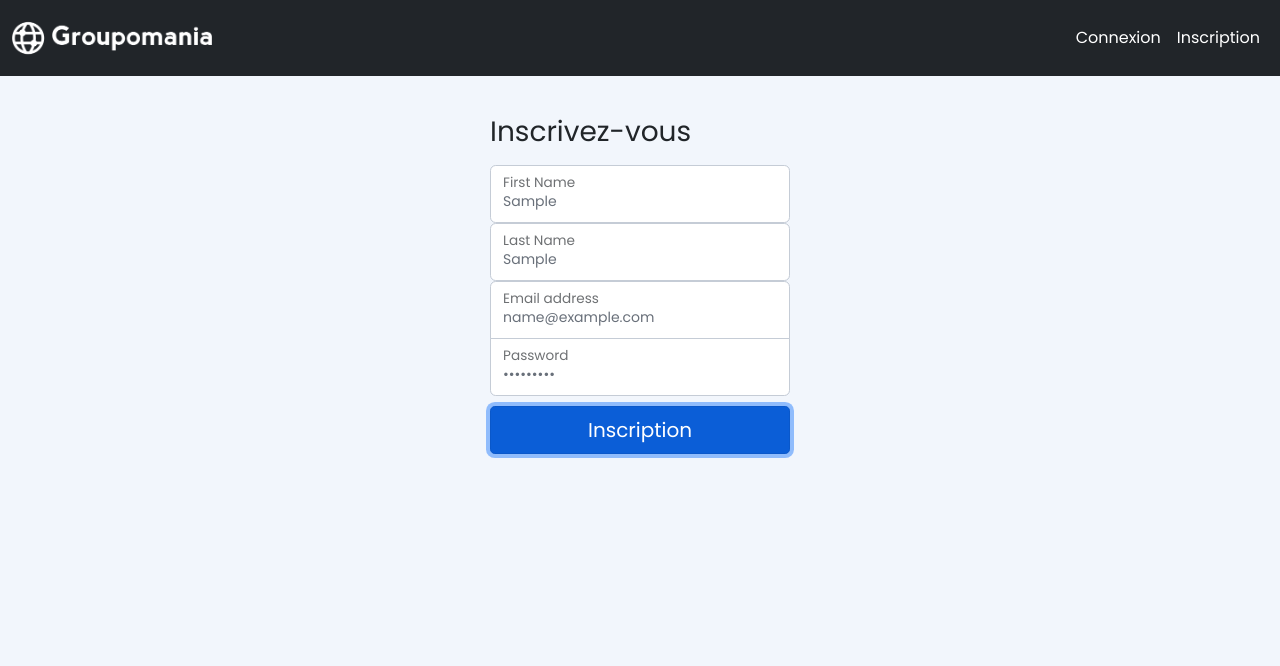
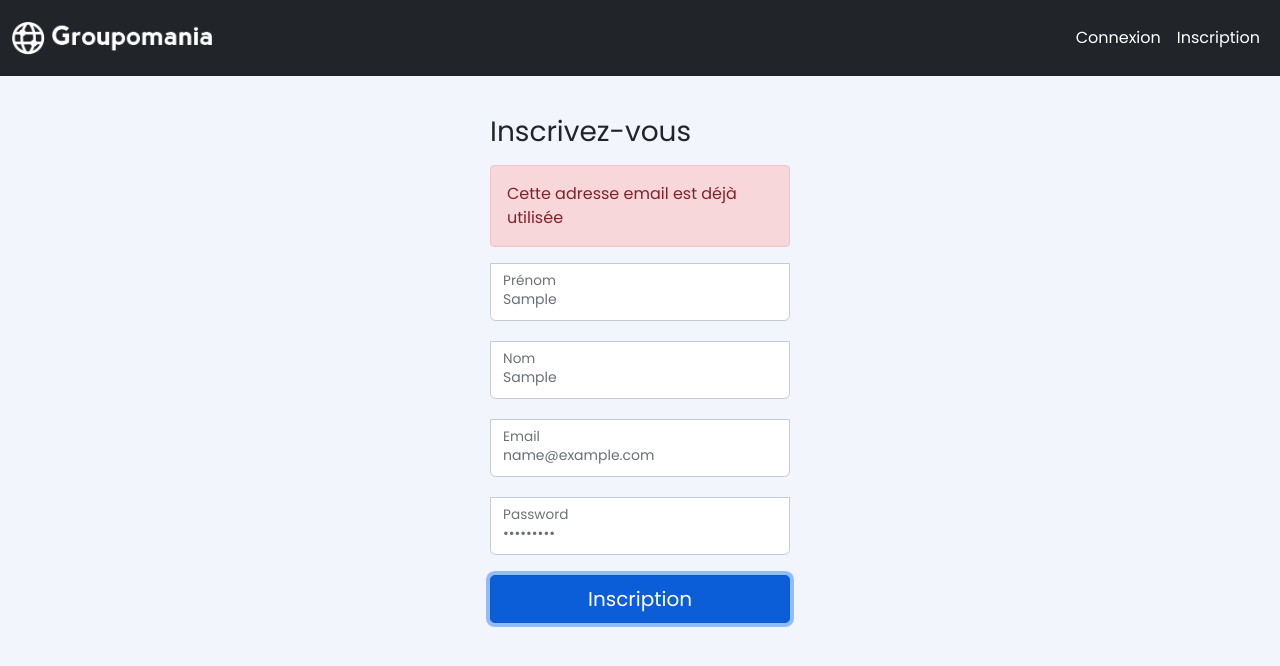
Before and after one commit to SarahBoulfani/SarahBoulfani_7_01042022, a Vue app in the folder frontend/: page /#/ in a window 1280 px wide. Both pictures are taken after typing "Sample", "Sample", "name@example.com", "Sample123" into the empty fields and a click on the button "Inscription". Shown: the top 666 px of the page. Built offline with nearby package versions, Linux system fonts and the light colour scheme; no server answers.

Commit message:
Profil Ok

```diff
--- a/frontend/src/App.vue
+++ b/frontend/src/App.vue
@@ -19,22 +19,12 @@ export default {
   margin: auto;
 }
 
-.form-signin .checkbox {
-  font-weight: 400;
-}
-
 .form-signin .form-floating:focus-within {
   z-index: 2;
 }
 
-.form-signin input[type="email"] {
-  margin-bottom: -1px;
-  border-bottom-right-radius: 0;
-  border-bottom-left-radius: 0;
-}
-
-.form-signin input[type="password"] {
-  margin-bottom: 10px;
+.form-signin input{
+  margin-bottom: 20px;
   border-top-left-radius: 0;
   border-top-right-radius: 0;
 }
--- a/frontend/src/views/LoginView.vue
+++ b/frontend/src/views/LoginView.vue
@@ -40,7 +40,7 @@
           v-model="email"
           required
         />
-        <label for="floatingInput">Email address</label>
+        <label for="floatingInput">Email</label>
       </div>
 
       <div class="form-floating">
--- a/frontend/src/views/ProfilView.vue
+++ b/frontend/src/views/ProfilView.vue
@@ -12,7 +12,7 @@
               <img
                 class="img-account-profile rounded-circle mb-2"
                 :src="image"
-                alt="Image profil"
+                alt="Photo de profil"
               />
               <!-- Profile picture help block-->
 
@@ -48,6 +48,7 @@
                       id="inputFirstName"
                       type="text"
                       :placeholder="firstname"
+                      v-model="newFirstname"
                     />
                   </div>
                   <!-- Form Group (last name)-->
@@ -60,6 +61,7 @@
                       id="inputLastName"
                       type="text"
                       :placeholder="lastname"
+                       v-model="newLastname"
                     />
                   </div>
                 </div>
@@ -119,6 +121,7 @@ export default {
       });
   },
   methods: {
+    //Télécharger l'image
     selectFile(event) {
       console.log(event);
       const id = localStorage.getItem("userId");
@@ -141,7 +144,52 @@ export default {
           console.log(error);
         });
     },
-    modifyUser() {},
+    //modifier les informations du user
+    modifyUser() {
+       const id = localStorage.getItem("userId");
+      const formData = new FormData();
+      formData.append("firstname", this.newFirstname);
+       formData.append("lastname", this.newLastname);
+
+     axios.put(`http://localhost:3000/api/user/${id}`, formData, {
+          headers: {
+            Authorization: "Bearer " + localStorage.getItem("token"),
+          },
+        })
+        .then((response) => {
+          console.log(response);
+          this.newFirstname = response.data.firstname;
+          this.newLastname = response.data.lastname;
+          window.location.reload();
+        })
+        .catch((error) => {
+          console.log(error);
+        });
+
+    },
+    //Supprimer le compte
+    deleteUser(){
+      //TO DO ajouter une confirmation avant suppression
+    const id = localStorage.getItem("userId");
+
+     axios.delete(`http://localhost:3000/api/user/${id}`, {
+          headers: {
+            Authorization: "Bearer " + localStorage.getItem("token"),
+          },
+        })
+        .then((response) => {
+          console.log(response);
+          localStorage.clear();
+          alert("Votre compte a été supprimer");
+          this.$router.push('/')
+
+        })
+        .catch((error) => {
+          console.log(error);
+        });
+
+
+    }
   },
 };
 </script>
@@ -156,6 +204,8 @@ export default {
 body {
   font-family: "Poppins", sans-serif;
   background-color: #f2f6fc;
+   /* background-image: url("https://encrypted-tbn0.gstatic.com/images?q=tbn:ANd9GcQpUhXdCNmsP00fvCtI_TvYa_NrXedilm2oyw&usqp=CAU");
+   background-size: cover; */
 }
 .img-account-profile {
   height: 10rem;
--- a/frontend/src/views/SignupView.vue
+++ b/frontend/src/views/SignupView.vue
@@ -30,8 +30,8 @@
     <!-- form -->
     <form @submit.prevent="signup" class="form-signin">
       <h1 class="h3 mb-3 fw-normal">Inscrivez-vous</h1>
-
-
+            <!-- Si il ya une erreur -->
+          <ErrorMsg v-if="error" :error="error"/>
       <div class="form-floating">
         <input
           type="text"
@@ -40,7 +40,7 @@
           v-model="firstname"
           required
         />
-        <label for="floatingInput-firstname">First Name</label>
+        <label for="floatingInput-firstname">Prénom</label>
       </div>
 
       <div class="form-floating">
@@ -51,7 +51,7 @@
           v-model="lastname"
           required
         />
-        <label for="floatingInput-lastname">Last Name</label>
+        <label for="floatingInput-lastname">Nom</label>
       </div>
 
       <div class="form-floating">
@@ -62,7 +62,7 @@
           v-model="email"
           required
         />
-        <label for="floatingInput">Email address</label>
+        <label for="floatingInput">Email</label>
       </div>
 
       <div class="form-floating">
@@ -76,7 +76,10 @@
         <label for="floatingPassword">Password</label>
       </div>
 
-      <button class="w-100 btn btn-lg btn-primary" type="submit">
+      <button
+        class="w-100 btn btn-lg btn-primary"
+        type="submit"
+      >
         Inscription
       </button>
     </form>
@@ -84,9 +87,14 @@
 </template>
 <script>
 import axios from "axios";
+import ErrorMsg from '../components/ErrorMsg';
 
 export default {
+
   name: "SignupView",
+  components:{
+      ErrorMsg
+  },
 
   data() {
     return {
@@ -94,11 +102,25 @@ export default {
       lastname: "",
       email: "",
       password: "",
-
+      error: "",
+      userRegex: /^[a-zA-Zàâäéèêëïîôöùûüÿç-]+$/,
+      emailRegex: /^[a-zA-Z0-9._-]+[@]{1}[a-zA-Z0-9._-]+[.]{1}[a-z]{2,10}$/,
+      passwordRegex: /^(?=.*[0-9])(?=.*[a-z])(?=.*[A-Z]).{6,50}$/,
     };
   },
   methods: {
     signup() {
+      //Validation du formulaire
+      if (!this.userRegex.test(this.firstname)) {
+        return (this.error = 'Prénom non valide');
+        } else if (!this.userRegex.test(this.lastname)) {
+        return (this.error = 'Nom non valide');
+        } else if (!this.emailRegex.test(this.email)) {
+        return (this.error = 'Email non valide');
+        } else if (!this.passwordRegex.test(this.password)) {
+        return (this.error = 'Votre mot de passe doit contenir au moins 6 caractères, dont un chiffre, une minuscule et une majuscule');
+        }
+        //Inscription
       axios
         .post("http://localhost:3000/api/user/signup", {
           firstname: this.firstname,
@@ -114,7 +136,7 @@ export default {
         })
         .catch((error) => {
           console.log(error);
-
+           this.error='Cette adresse email est déjà utilisée'
         });
     },
   },
```
Also changed, not shown: frontend/src/assets/cover.svg (added).
